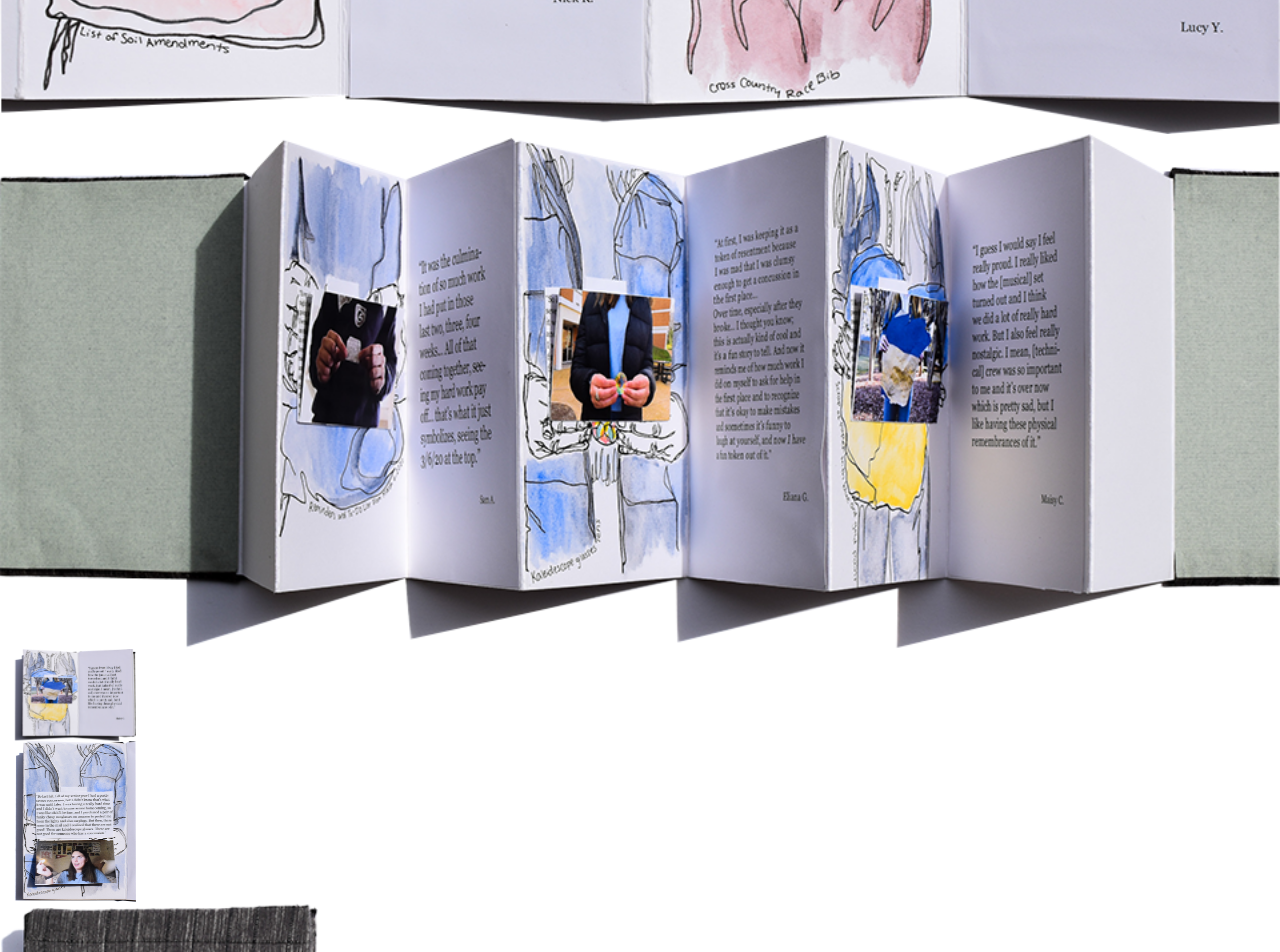
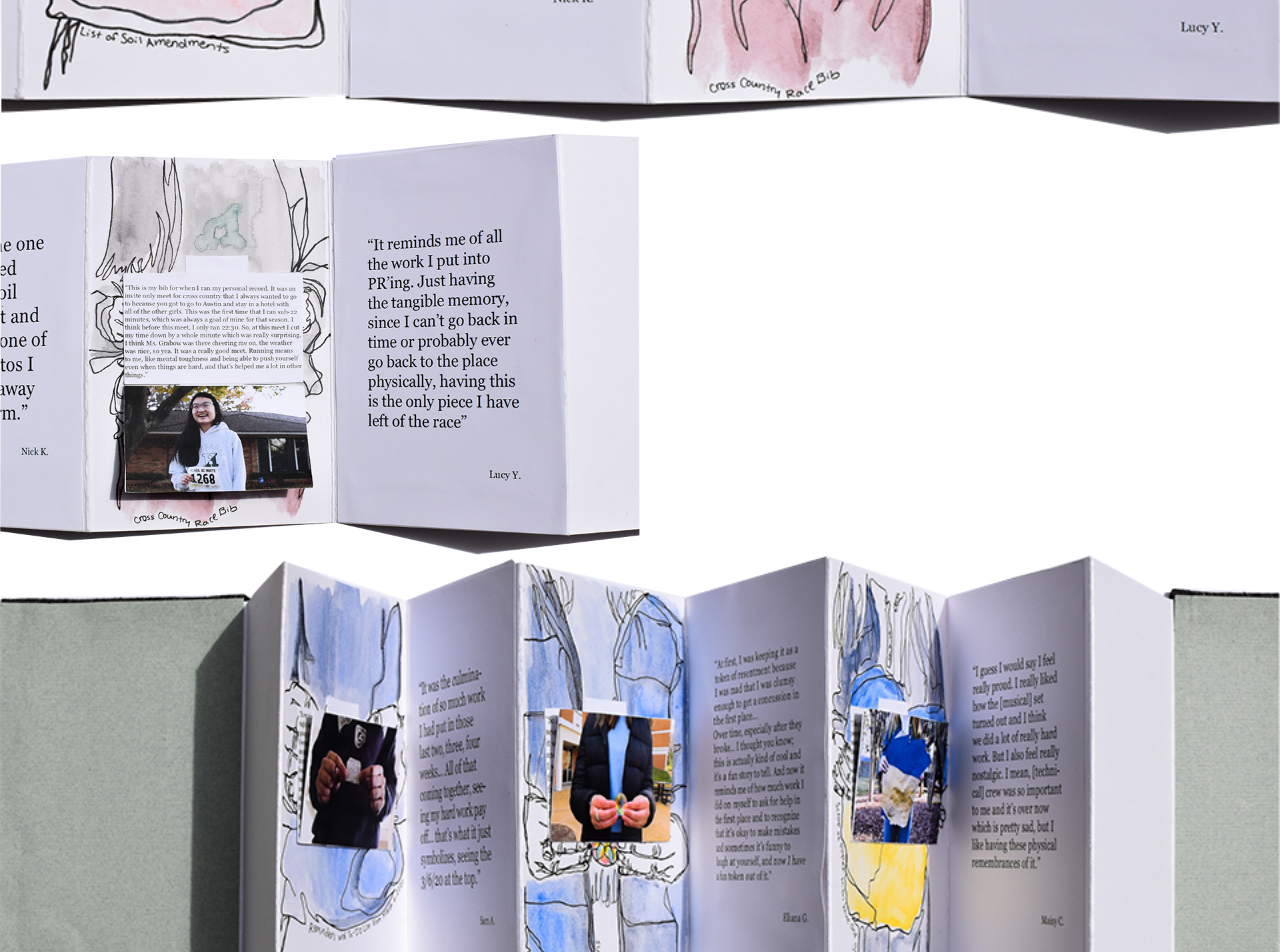
Before and after one commit to klin2020/klin2020.github.io, a website: page dist/fragile.html in a window 1280 px wide. Shown: the part 1580-2532 px from the top of the page. Drawn offline with nearby package versions, Linux system fonts and the light colour scheme.

Commit message:
Update fragile.html

```diff
--- a/dist/fragile.html
+++ b/dist/fragile.html
@@ -119,14 +119,13 @@
 
         <img src="fragile/open3.png" style="width:100%">
 
+        <img src="fragile/story1.png" style="width:50%">
+
         <img src="fragile/open2.png" style="width:100%">
-        <div class="row">
-            <div class="column">
-                <img src="fragile/story3.png" style="width:50%">
-                <img src="fragile/story2.png" style="width:50%">
-            </div>
-        </div>
 
+        <img src="fragile/story3.png" style="width:50%">
+
+        <img src="fragile/open4.png" style="width:100%">
 
         <img src="fragile/back.png" style="width:25%; vertical-align: middle">
 
```
